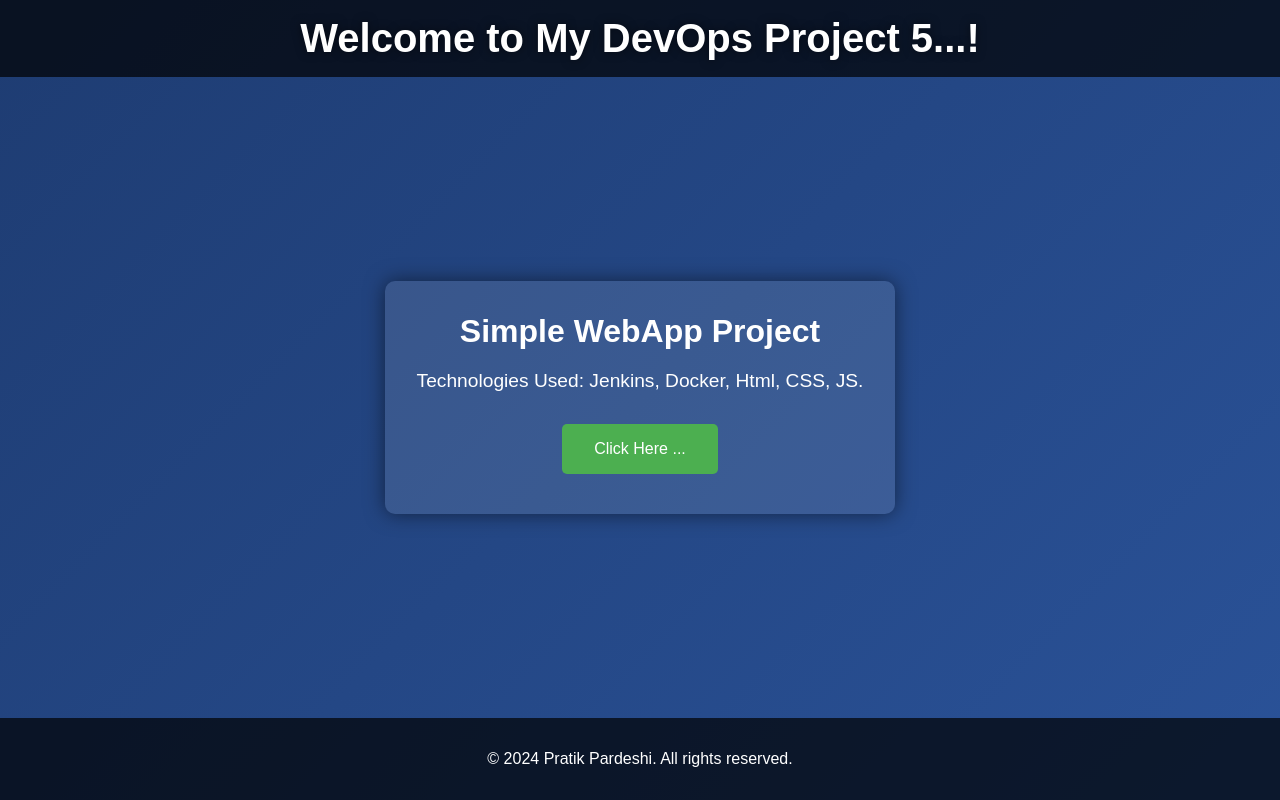
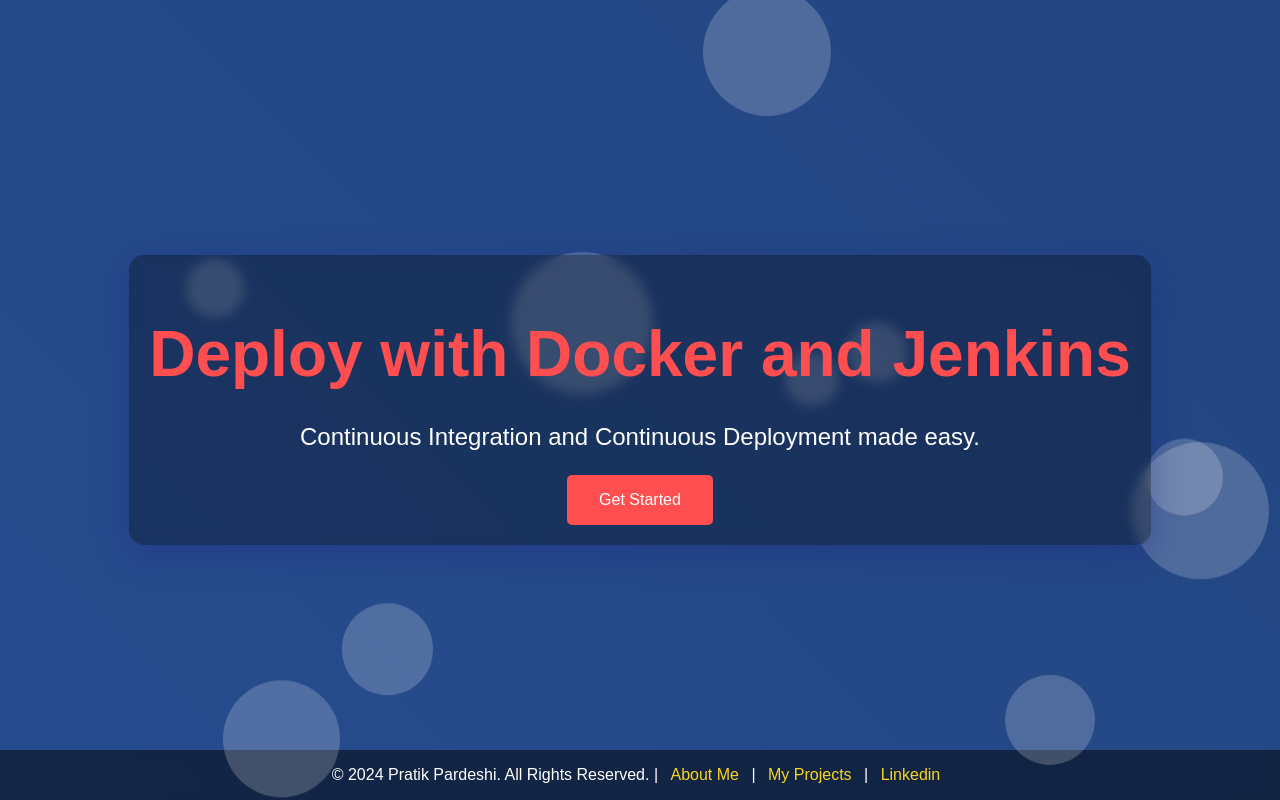
Before and after one commit to Pratik-Pardeshi/Project-5-Devops-dockerized-webapp-deployment-expense-Tracker, a plain HTML site: page index.html in a window 1280 px wide. Drawn offline with Linux system fonts and the light colour scheme.

Commit message:
Update index.html

```diff
--- a/index.html
+++ b/index.html
@@ -3,23 +3,208 @@
 <head>
     <meta charset="UTF-8">
     <meta name="viewport" content="width=device-width, initial-scale=1.0">
-    <title> WebApp Project 5</title>
-    <link rel="stylesheet" href="styles.css">
-    <script src="script.js" defer></script>
+    <title>Web Application with Docker and Jenkins</title>
+    <style>
+        body {
+            margin: 0;
+            font-family: 'Arial', sans-serif;
+            background: linear-gradient(45deg, #1e3c72, #2a5298, #1e3c72);
+            background-size: 600% 600%;
+            animation: gradientBackground 15s ease infinite;
+            height: 100vh;
+            display: flex;
+            flex-direction: column;
+            justify-content: center;
+            align-items: center;
+            overflow: hidden;
+        }
+
+        @keyframes gradientBackground {
+            0% { background-position: 0% 50%; }
+            50% { background-position: 100% 50%; }
+            100% { background-position: 0% 50%; }
+        }
+
+        .container {
+            text-align: center;
+            color: white;
+            animation: fadeIn 2s ease-in-out;
+            padding: 20px;
+            border-radius: 15px;
+            background: rgba(0, 0, 0, 0.3);
+            box-shadow: 0 8px 32px 0 rgba(31, 38, 135, 0.37);
+            backdrop-filter: blur(5.5px);
+            -webkit-backdrop-filter: blur(5.5px);
+            z-index: 2;
+        }
+
+        h1 {
+            font-size: 4em;
+            margin-bottom: 0.5em;
+            animation: colorChange 5s infinite;
+        }
+
+        p {
+            font-size: 1.5em;
+            margin-bottom: 1em;
+        }
+
+        @keyframes fadeIn {
+            0% { opacity: 0; }
+            100% { opacity: 1; }
+        }
+
+        @keyframes colorChange {
+            0% { color: #ff4e50; }
+            50% { color: #f9d423; }
+            100% { color: #ff4e50; }
+        }
+
+        .button {
+            background-color: #ff4e50;
+            border: none;
+            padding: 1em 2em;
+            color: white;
+            font-size: 1em;
+            cursor: pointer;
+            border-radius: 5px;
+            animation: bounce 2s infinite;
+            transition: background-color 0.3s;
+            position: relative;
+            overflow: hidden;
+            z-index: 2;
+        }
+
+        @keyframes bounce {
+            0%, 20%, 50%, 80%, 100% {
+                transform: translateY(0);
+            }
+            40% {
+                transform: translateY(-30px);
+            }
+            60% {
+                transform: translateY(-15px);
+            }
+        }
+
+        .button:hover {
+            background-color: #f9d423;
+        }
+
+        .button:active {
+            transform: scale(0.95);
+        }
+
+        .circle {
+            position: absolute;
+            border-radius: 50%;
+            background: rgba(255, 255, 255, 0.2);
+            animation: float 6s infinite;
+            z-index: 1;
+        }
+
+        @keyframes float {
+            0% {
+                transform: translateY(0);
+            }
+            50% {
+                transform: translateY(-20px);
+            }
+            100% {
+                transform: translateY(0);
+            }
+        }
+
+        .ripple {
+            width: 20px;
+            height: 20px;
+            border-radius: 50%;
+            background: rgba(255, 255, 255, 0.5);
+            position: absolute;
+            animation: ripple 1s linear infinite;
+        }
+
+        @keyframes ripple {
+            0% {
+                transform: scale(0);
+                opacity: 1;
+            }
+            100% {
+                transform: scale(4);
+                opacity: 0;
+            }
+        }
+
+        footer {
+            position: absolute;
+            bottom: 0;
+            width: 100%;
+            background: rgba(0, 0, 0, 0.5);
+            color: white;
+            text-align: center;
+            padding: 1em 0;
+            font-size: 1em;
+            backdrop-filter: blur(5.5px);
+            -webkit-backdrop-filter: blur(5.5px);
+        }
+
+        footer a {
+            color: #f9d423;
+            text-decoration: none;
+            margin: 0 0.5em;
+        }
+
+        footer a:hover {
+            text-decoration: underline;
+        }
+    </style>
 </head>
 <body>
-    <header>
-        <h1>Welcome to My DevOps Project 5...!</h1>
-    </header>
-    <main>
-        <section class="hero">
-            <h2>Simple WebApp Project</h2>
-            <p>Technologies Used: Jenkins, Docker, Html, CSS, JS.</p>
-            <button>Click Here ...</button>
-        </section>
-    </main>
+    <div class="container">
+        <h1>Deploy with Docker and Jenkins</h1>
+        <p>Continuous Integration and Continuous Deployment made easy.</p>
+        <button class="button" onclick="showAlert(event)">Get Started</button>
+    </div>
     <footer>
-        <p>&copy; 2024 Pratik Pardeshi. All rights reserved.</p>
+        &copy; 2024 Pratik Pardeshi. All Rights Reserved. |
+        <a href="https://github.com/Pratik-Pardeshi" target="_blank">About Me</a> |
+        <a href="https://github.com/Pratik-Pardeshi?tab=repositories" target="_blank">My Projects</a> |
+        <a href="https://www.linkedin.com/in/pratik-pardeshi-424288272/?originalSubdomain=in" target="_blank">Linkedin</a>
     </footer>
+    <script>
+        function showAlert(event) {
+            alert('Welcome to Docker and Jenkins Integration!');
+
+            // Ripple effect
+            const button = event.currentTarget;
+            const circle = document.createElement('div');
+            circle.classList.add('ripple');
+            button.appendChild(circle);
+
+            const d = Math.max(button.clientWidth, button.clientHeight);
+            circle.style.width = circle.style.height = `${d}px`;
+            const rect = button.getBoundingClientRect();
+            circle.style.left = `${event.clientX - rect.left - d / 2}px`;
+            circle.style.top = `${event.clientY - rect.top - d / 2}px`;
+
+            circle.addEventListener('animationend', () => {
+                circle.remove();
+            });
+        }
+
+        function createFloatingCircles() {
+            for (let i = 0; i < 10; i++) {
+                let circle = document.createElement('div');
+                circle.className = 'circle';
+                document.body.appendChild(circle);
+                circle.style.width = circle.style.height = `${Math.random() * 100 + 50}px`;
+                circle.style.top = `${Math.random() * 100}vh`;
+                circle.style.left = `${Math.random() * 100}vw`;
+                circle.style.animationDuration = `${Math.random() * 5 + 5}s`;
+            }
+        }
+
+        window.onload = createFloatingCircles;
+    </script>
 </body>
 </html>
```
